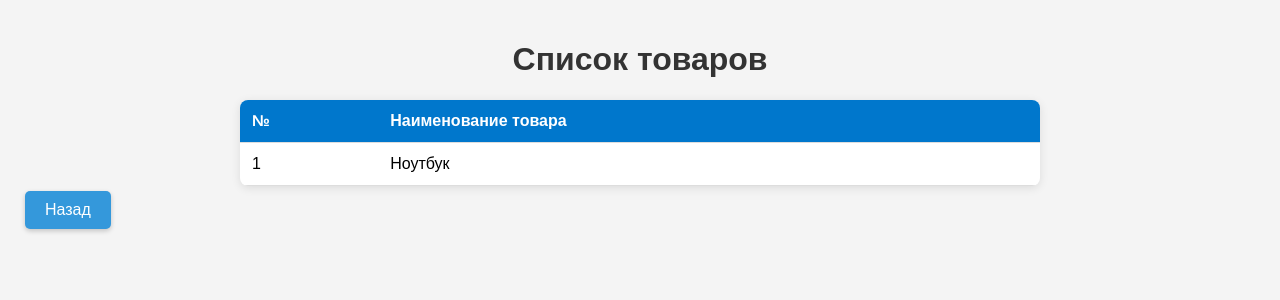
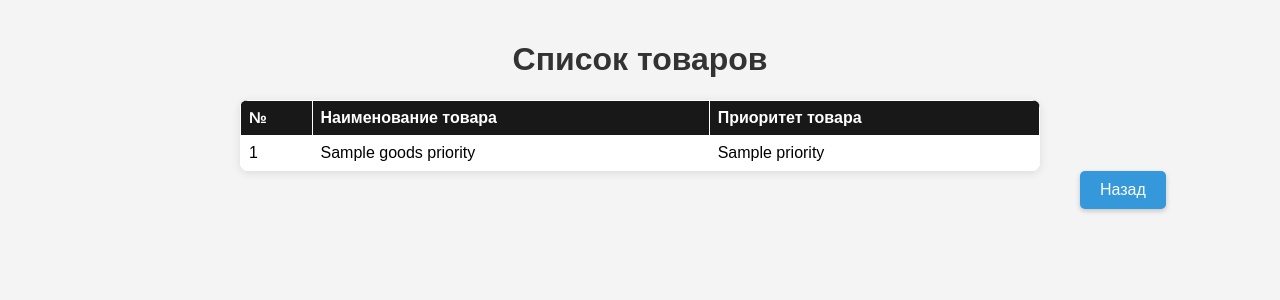
Before and after one commit to KoroLev2512/Shopping-list-prioritizing, a Django app: template add_product/templates/result.html in a window 1280 px wide. Shown: the top 300 px of the page. Run offline with Django 5.2, Linux system fonts and the light colour scheme; the template is opened without the code that fills it: most values are stand-ins (such as "Sample title", 1, 10 or a date in 2020).

Commit message:
Дополнил вывод результата

```diff
--- a/add_product/templates/result.html
+++ b/add_product/templates/result.html
@@ -50,7 +50,7 @@
             color: white;
             font-size: 16px;
             cursor: pointer;
-            margin: 5px;
+            margin-left: 1060px;
             transition: background-color 0.3s;
             box-shadow: 0 2px 5px rgba(0,0,0,0.2);
         }
@@ -62,6 +62,19 @@
         button:focus {
             outline: none;
         }
+        table {
+            width: 100%;
+           border-collapse: collapse;
+        }
+        th, td {
+             border: 1px solid white; /* Белая граница для разделительных линий */
+             padding: 8px;
+             text-align: left;
+         }
+
+        th {
+            background-color: #181818;
+         }
     </style>
 </head>
 <body>
@@ -72,19 +85,25 @@
                 <tr>
                     <th>№</th>
                     <th>Наименование товара</th>
-
+                    <th>Приоритет товара</th>
                 </tr>
             </thead>
             <tbody>
+
+                {% for num, name, priority in goods_priorities %}
+
                 <tr>
-                    <td>1</td>
-                    <td>Ноутбук</td>
+                    <td>{{ num }}</td>
+                    <td>{{ name }}</td>
+                    <td>{{ priority }}</td>
+                </tr>
 
-                </tr>
+                {% endfor %}
 
             </tbody>
         </table>
     </div>
+
   <button onclick=window.location.href="{% url 'home' %}">Назад</button>
 </body>
 </html>
```
Also changed, not shown: add_product/views/result.py (+11 -10 lines).
